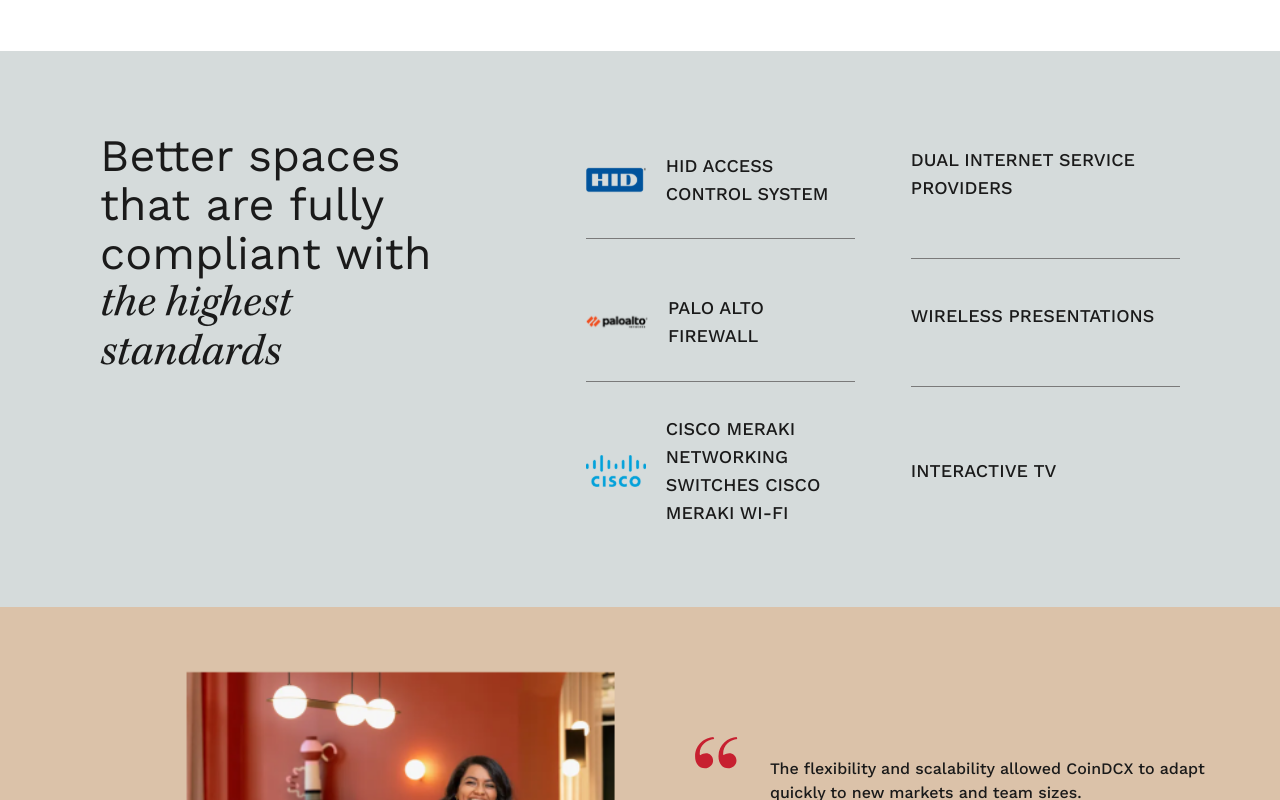
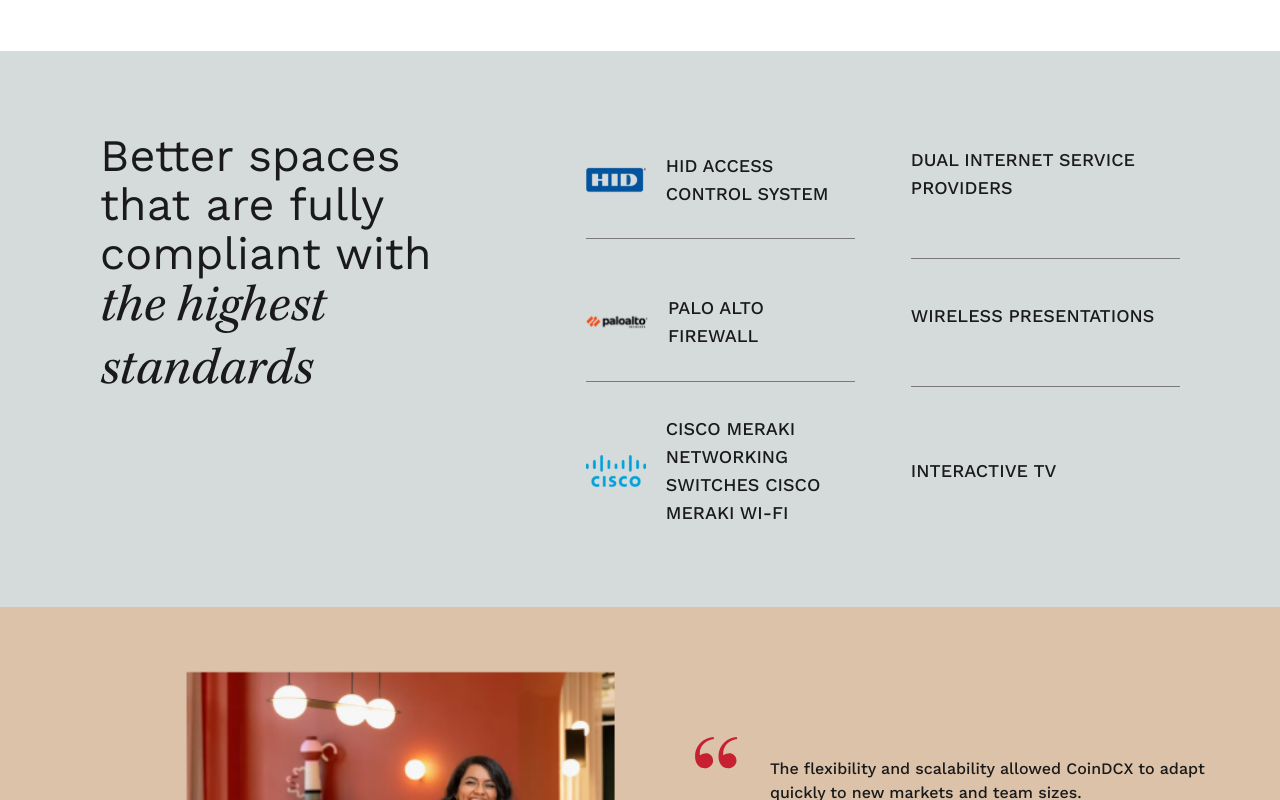
Before and after one commit to arham-labs/urbanwrk-website, a Next.js app: page /uw-technology in a window 1280 px wide. Shown: the part 2700-3500 px from the top of the page. Built offline with nearby package versions, Linux system fonts and the light colour scheme.

Commit message:
fix:  qc changes

```diff
--- a/src/components/uwTechnology/betterSpace.js
+++ b/src/components/uwTechnology/betterSpace.js
@@ -15,9 +15,9 @@
         <div className="py-16 bg-bglight3 lg:py-20">
             <div className="px-6 max-w-[1920px] mx-auto 2xl:px-40 lg:px-[100px] flex flex-col lg:flex-row items-start gap-10 2xl:gap-20">
                 <div className="w-full lg:w-[45%] 2xl:w-[45%]">
-                    <div className="flex flex-col text-2xl lg:text-4xl xl:text-[45px] xl:leading-[49px] gap-1 w-full lg:w-[80%]">
-                        <span className="font-normal">Better spaces that are fully compliant with</span>
-                        <span className="font-kepler ">the highest standards</span>
+                    <div className="flex flex-col text-2xl lg:text-4xl xl:text-[45px] xl:leading-[49px] gap-1 w-full lg:w-[90%]">
+                        <span className="font-normal">Better spaces that are fully compliant with  <span className="font-kepler  text-[32px] lg:text-[44px] xl:text-[53px] leading-[1.2]">the highest standards</span></span>
+
                     </div>
                 </div>
                 <div className="w-full lg:w-[60%] 2xl:w-[55%]">
```
